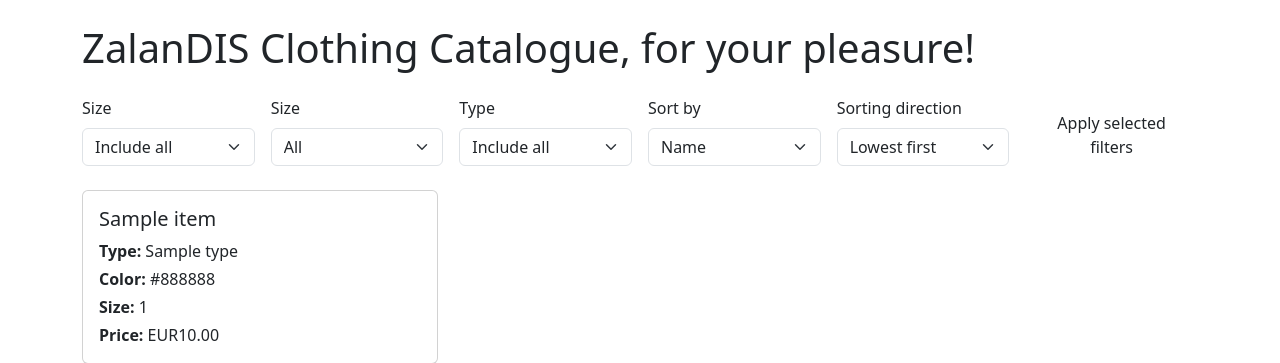
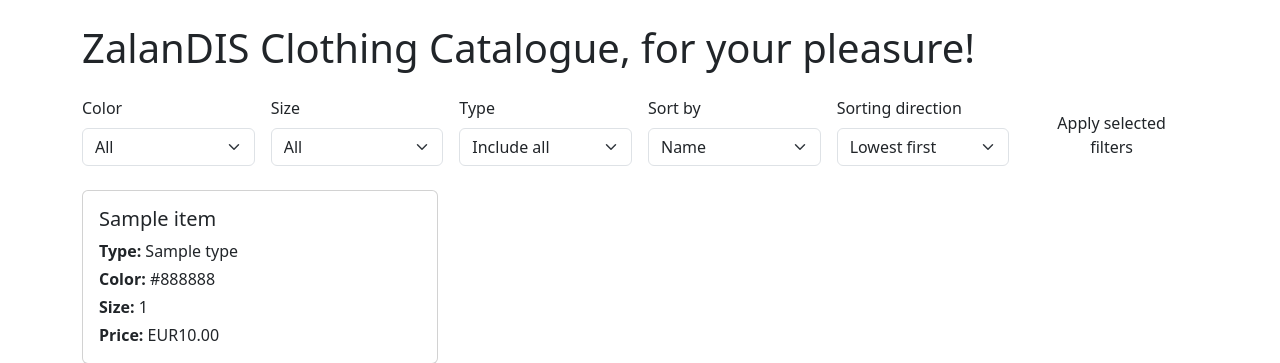
Before and after one commit to WilliamJohansen13/DIS, a Flask app: template app/Templates/browse.html in a window 1280 px wide. Shown: the top 363 px of the page. Run offline with Flask 3, Linux system fonts and the light colour scheme; the template is opened without the code that fills it: most values are stand-ins (such as "Sample title", 1, 10 or a date in 2020).

Commit message:
updated to fix color selection

```diff
--- a/app/Templates/browse.html
+++ b/app/Templates/browse.html
@@ -15,12 +15,12 @@
 
       <!-- Color selection  -->
        <div class="col-md-2">
-         <label class="form-label">Size</label>
+         <label class="form-label">Color</label>
           <select class="form-select" name="size">
-            <option value="">Include all</option>
-            <option value="Small" {% if selected_size == 'small' %}selected{% endif %}>Small</option>
-            <option value="Medium" {% if selected_size == 'medium' %}selected{% endif %}>Medium</option>
-            <option value="Large" {% if selected_size == 'large' %}selected{% endif %}>Large</option>
+            <option value="">All</option>
+            <option value="Red" {% if selected_color == 'red' %}selected{% endif %}>Red</option>
+            <option value="Blue" {% if selected_color == 'blue' %}selected{% endif %}>Blue</option>
+            <option value="Yellow" {% if selected_color == 'yellow' %}selected{% endif %}>Yellow</option>
           </select>
        </div>
 
```
